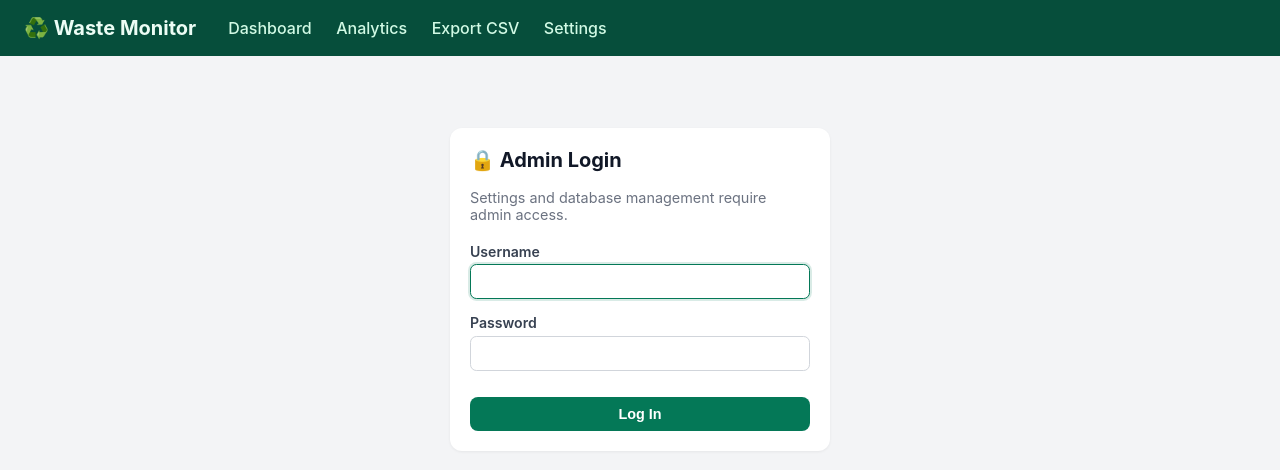
After one commit to janreinhartp/IoT-Enabled-Waste-Monitoring-and-Characterization-System-with-Real-Time-Dashboard-and-Analytics, a Flask app: page /login in a window 1280 px wide. The commit adds this page. Shown: the top 470 px of the page. Run offline with Flask 3, Linux system fonts and the light colour scheme; parts of the project's set-up code (start-up, migrations or seed data) failed here and were passed over.

Commit message:
feat: Implement admin authentication and settings access with login functionality

```diff
--- a/app/config.py
+++ b/app/config.py
@@ -119,6 +119,9 @@ class WebConfig:
     port: int = 5000
     debug: bool = False
     secret_key: str = "change-me-in-production"
+    # Admin credentials — protect the Settings page and DB reset
+    admin_username: str = "admin"
+    admin_password: str = "admin"
 
 
 @dataclass
--- a/app/hardware/mock.py
+++ b/app/hardware/mock.py
@@ -61,6 +61,10 @@ class MockScale:
             self._weight = 0.0
             self._target = 0.0
 
+    def cancel_tare(self) -> None:
+        """Mock cancel-tare – no-op for the simulator (nothing to restore)."""
+        log.info("MockScale: cancel_tare called (no-op)")
+
     def close(self) -> None:
         """No-op for mock hardware."""
         pass
--- a/app/web/routes.py
+++ b/app/web/routes.py
@@ -3,12 +3,14 @@
 from __future__ import annotations
 
 import csv
+import hmac
 import io
 import os
 import sys
 import threading
 import time
 from datetime import datetime, timedelta
+from functools import wraps
 from typing import Optional
 
 from flask import (
@@ -16,9 +18,12 @@ from flask import (
     Response,
     abort,
     jsonify,
+    redirect,
     render_template,
     request,
     send_file,
+    session,
+    url_for,
 )
 from flask_socketio import SocketIO
 
@@ -33,6 +38,33 @@ def _parse_dt(value: Optional[str]) -> Optional[datetime]:
         return datetime.fromisoformat(value)
     except ValueError:
         return None
+
+
+def _check_credentials(username: str, password: str, cfg: AppConfig) -> bool:
+    """Compare provided credentials against config using constant-time comparison."""
+    user_ok = hmac.compare_digest(username.encode(), cfg.web.admin_username.encode())
+    pass_ok = hmac.compare_digest(password.encode(), cfg.web.admin_password.encode())
+    return user_ok and pass_ok
+
+
+def _require_admin(f):
+    """Decorator: redirect to /login when the admin session is not active."""
+    @wraps(f)
+    def decorated(*args, **kwargs):
+        if not session.get("admin_logged_in"):
+            return redirect(url_for("login", next=request.path))
+        return f(*args, **kwargs)
+    return decorated
+
+
+def _require_admin_api(f):
+    """Decorator for JSON API endpoints: return 401 instead of redirecting."""
+    @wraps(f)
+    def decorated(*args, **kwargs):
+        if not session.get("admin_logged_in"):
+            return jsonify({"error": "Unauthorized. Please log in as admin."}), 401
+        return f(*args, **kwargs)
+    return decorated
 
 
 def register(
@@ -67,6 +99,7 @@ def register(
         return render_template("analytics.html", categories=categories)
 
     @app.get("/settings")
+    @_require_admin
     def settings():
         from app.core.db import WasteEvent  # local import
         with db.session() as s:
@@ -75,6 +108,34 @@ def register(
             "settings.html",
             event_count=event_count,
         )
+
+    # ---- Auth ----
+
+    @app.get("/login")
+    def login():
+        if session.get("admin_logged_in"):
+            return redirect(url_for("settings"))
+        next_url = request.args.get("next", url_for("settings"))
+        return render_template("login.html", next=next_url, error=None)
+
+    @app.post("/login")
+    def login_post():
+        username = request.form.get("username", "").strip()
+        password = request.form.get("password", "")
+        next_url = request.form.get("next", url_for("settings"))
+        if _check_credentials(username, password, cfg):
+            session["admin_logged_in"] = True
+            session.permanent = False
+            # Guard against open-redirect: only allow relative paths
+            if not next_url.startswith("/") or next_url.startswith("//"):
+                next_url = url_for("settings")
+            return redirect(next_url)
+        return render_template("login.html", next=next_url, error="Invalid username or password.")
+
+    @app.post("/logout")
+    def logout():
+        session.clear()
+        return redirect(url_for("dashboard"))
 
     # ---- JSON API ----
 
@@ -119,6 +180,7 @@ def register(
         })
 
     @app.post("/api/reset_db")
+    @_require_admin_api
     def api_reset_db():
         deleted = db.reset_events()
         return jsonify({"deleted": deleted, "status": "ok"})
@@ -131,6 +193,21 @@ def register(
             return jsonify({"error": "Pipeline not running (start without --no-pipeline)."}), 400
         pipeline.record_now()
         return jsonify({"status": "recording", "weight_g": round(pipeline.latest_weight, 1)})
+
+    @app.post("/api/reset_tare")
+    def api_reset_tare():
+        """Cancel the current scale tare, restoring the gross-weight baseline.
+
+        Call this when the physical bin is emptied and a fresh tare baseline
+        is needed without pressing Analyze again.
+        """
+        pipeline = app.config.get("WASTE_PIPELINE")
+        if pipeline is None:
+            return jsonify({"error": "Pipeline not running."}), 400
+        ok = pipeline.reset_tare()
+        if not ok:
+            return jsonify({"error": "Tare reset failed (check scale connection)."}), 500
+        return jsonify({"status": "tare_reset"})
 
     @app.post("/api/analyze")
     def api_analyze():
@@ -224,6 +301,20 @@ def register(
         )
 
     # ---- Image serving ----
+
+    @app.get("/images/pending")
+    def pending_image():
+        """Serve the captured image for the current pending detection."""
+        pipeline = app.config.get("WASTE_PIPELINE")
+        if pipeline is None:
+            abort(404)
+        pending = pipeline.pending_detection
+        if pending is None or not pending.image_path:
+            abort(404)
+        abs_path = os.path.abspath(pending.image_path)
+        if not os.path.isfile(abs_path):
+            abort(404)
+        return send_file(abs_path, mimetype="image/jpeg")
 
     @app.get("/images/<int:event_id>")
     def event_image(event_id: int):
--- a/app/web/static/style.css
+++ b/app/web/static/style.css
@@ -35,6 +35,22 @@ canvas { max-width: 100%; }
 .settings-section h3 { margin-top: 0; font-size: 1rem; color: #374151; }
 .settings-desc { margin: 0.4rem 0; font-size: 0.95rem; }
 .settings-desc.warn { color: #b45309; background: #fffbeb; border: 1px solid #fde68a; border-radius: 0.4rem; padding: 0.6rem 0.8rem; }
+/* ---- Auth ---- */
+.nav-logout-form { display: inline; margin: 0; padding: 0; }
+.nav-logout-btn { background: none; border: 1px solid #6ee7b7; color: #d1fae5; border-radius: 0.4rem; padding: 0.2rem 0.7rem; font-size: 0.9rem; font-weight: 500; cursor: pointer; margin-left: 0.5rem; }
+.nav-logout-btn:hover { background: rgba(255,255,255,0.1); color: #fff; }
+.login-wrap { display: flex; justify-content: center; align-items: flex-start; padding-top: 3rem; }
+.login-card { width: 100%; max-width: 380px; }
+.login-heading { margin-top: 0; font-size: 1.25rem; }
+.login-desc { color: #6b7280; font-size: 0.9rem; margin-bottom: 1.25rem; }
+.login-error { background: #fee2e2; color: #991b1b; border: 1px solid #fca5a5; border-radius: 0.4rem; padding: 0.6rem 0.8rem; margin-bottom: 1rem; font-size: 0.92rem; }
+.login-form { display: flex; flex-direction: column; gap: 0.9rem; }
+.login-field { display: flex; flex-direction: column; gap: 0.3rem; }
+.login-field label { font-size: 0.88rem; font-weight: 600; color: #374151; }
+.login-field input { padding: 0.5rem 0.75rem; border: 1px solid #d1d5db; border-radius: 0.4rem; font-size: 0.95rem; outline: none; }
+.login-field input:focus { border-color: #047857; box-shadow: 0 0 0 2px rgba(4,120,87,0.15); }
+.btn-login { background: #047857; color: #fff; border: none; padding: 0.6rem 1.5rem; border-radius: 0.5rem; font-size: 1rem; font-weight: 600; cursor: pointer; margin-top: 0.25rem; }
+.btn-login:hover { background: #065f46; }
 .btn { display: inline-block; padding: 0.5rem 1.25rem; border: none; border-radius: 0.5rem; font-size: 0.95rem; cursor: pointer; font-weight: 600; margin-top: 0.75rem; }
 .btn-danger { background: #dc2626; color: #fff; }
 .btn-danger:hover:not(:disabled) { background: #b91c1c; }
@@ -51,16 +67,9 @@ canvas { max-width: 100%; }
 .step-badge { flex-shrink: 0; width: 2rem; height: 2rem; background: #047857; color: #fff; border-radius: 50%; display: flex; align-items: center; justify-content: center; font-weight: 700; font-size: 1rem; }
 .step-body p { margin: 0 0 0.5rem; font-size: 0.95rem; }
 .calib-input { padding: 0.4rem 0.6rem; border: 1px solid #d1d5db; border-radius: 0.4rem; font-size: 0.95rem; width: 10rem; margin-right: 0.5rem; }
-.btn-record { display: block; width: 100%; margin-top: 1rem; padding: 0.65rem 1rem; border: none; border-radius: 0.5rem; font-size: 1rem; font-weight: 700; cursor: pointer; background: #dc2626; color: #fff; letter-spacing: 0.02em; transition: background 0.2s; }
-.btn-record:hover:not(:disabled) { background: #b91c1c; }
-.btn-record:disabled { opacity: 0.55; cursor: not-allowed; }
-.btn-scan { display: block; width: 100%; margin-top: 0.5rem; padding: 0.55rem 1rem; border: 1px solid #d1d5db; border-radius: 0.5rem; font-size: 0.9rem; font-weight: 600; cursor: pointer; background: #f9fafb; color: #374151; transition: background 0.2s; }
-.btn-scan:hover:not(:disabled) { background: #e5e7eb; }
-.btn-scan:disabled { opacity: 0.55; cursor: not-allowed; }
 .record-feedback { margin-top: 0.4rem; font-size: 0.85rem; min-height: 1.2em; text-align: center; }
-/* Two-step Analyze → Record */
-.two-step-wrap { margin-top: 1rem; padding: 0.75rem; border: 1px dashed #d1d5db; border-radius: 0.5rem; background: #f9fafb; }
-.two-step-hint { font-size: 0.78rem; color: #6b7280; margin-bottom: 0.5rem; }
+/* Analyze → Record */
+.two-step-wrap { margin-top: 1rem; padding: 0.75rem; border: 1px solid #d1d5db; border-radius: 0.5rem; background: #f9fafb; }
 .two-step-btns { display: flex; gap: 0.5rem; flex-wrap: wrap; }
 .btn { padding: 0.55rem 1rem; border: none; border-radius: 0.5rem; font-size: 0.9rem; font-weight: 700; cursor: pointer; transition: background 0.2s, opacity 0.2s; }
 .btn:disabled { opacity: 0.45; cursor: not-allowed; }
@@ -70,6 +79,8 @@ canvas { max-width: 100%; }
 .btn-commit:hover:not(:disabled)  { background: #15803d; }
 .btn-clear-pending { background: #f3f4f6; color: #374151; border: 1px solid #d1d5db; }
 .btn-clear-pending:hover:not(:disabled) { background: #e5e7eb; }
+.btn-reset-tare { background: #fffbeb; color: #92400e; border: 1px solid #fcd34d; }
+.btn-reset-tare:hover:not(:disabled) { background: #fef3c7; }
 .pending-preview { margin-top: 0.6rem; display: flex; align-items: center; gap: 0.6rem; flex-wrap: wrap; font-size: 0.88rem; }
 .pending-label { font-weight: 700; color: #6b7280; text-transform: uppercase; font-size: 0.75rem; }
 .pending-conf  { color: #6b7280; font-size: 0.8rem; }
--- a/app/web/templates/base.html
+++ b/app/web/templates/base.html
@@ -13,7 +13,14 @@
     <a href="{{ url_for('dashboard') }}">Dashboard</a>
     <a href="{{ url_for('analytics') }}">Analytics</a>
     <a href="{{ url_for('api_events_csv') }}">Export CSV</a>
-    <a href="{{ url_for('settings') }}">Settings</a>
+    {% if session.get('admin_logged_in') %}
+      <a href="{{ url_for('settings') }}">Settings</a>
+      <form method="post" action="{{ url_for('logout') }}" class="nav-logout-form">
+        <button type="submit" class="nav-logout-btn">Logout</button>
+      </form>
+    {% else %}
+      <a href="{{ url_for('login') }}">Settings</a>
+    {% endif %}
   </nav>
 </header>
 <main>{% block content %}{% endblock %}</main>
--- /dev/null
+++ b/app/web/templates/login.html
@@ -0,0 +1,30 @@
+{% extends "base.html" %}
+{% block title %}Admin Login - Waste Monitor{% endblock %}
+
+{% block content %}
+<div class="login-wrap">
+  <div class="card login-card">
+    <h2 class="login-heading">🔒 Admin Login</h2>
+    <p class="login-desc">Settings and database management require admin access.</p>
+
+    {% if error %}
+    <div class="login-error">{{ error }}</div>
+    {% endif %}
+
+    <form method="post" action="{{ url_for('login_post') }}" class="login-form" autocomplete="off">
+      <input type="hidden" name="next" value="{{ next }}">
+      <div class="login-field">
+        <label for="username">Username</label>
+        <input type="text" id="username" name="username" required autofocus
+               autocomplete="username" spellcheck="false">
+      </div>
+      <div class="login-field">
+        <label for="password">Password</label>
+        <input type="password" id="password" name="password" required
+               autocomplete="current-password">
+      </div>
+      <button type="submit" class="btn btn-login">Log In</button>
+    </form>
+  </div>
+</div>
+{% endblock %}
--- a/config.example.yaml
+++ b/config.example.yaml
@@ -120,6 +120,9 @@ web:
   debug: false
   # Secret used by Flask sessions / Socket.IO
   secret_key: change-me-in-production
+  # Admin credentials — required to access Settings and reset the database
+  admin_username: admin
+  admin_password: change-me-in-production
 
 # ---- Storage ----
 storage:
```
Also changed, not shown: app/core/pipeline.py (+35 -14 lines), app/hardware/scale.py (+64 -26 lines), app/web/static/dashboard.js (+26 -49 lines), app/web/templates/dashboard.html (+9 -11 lines).
